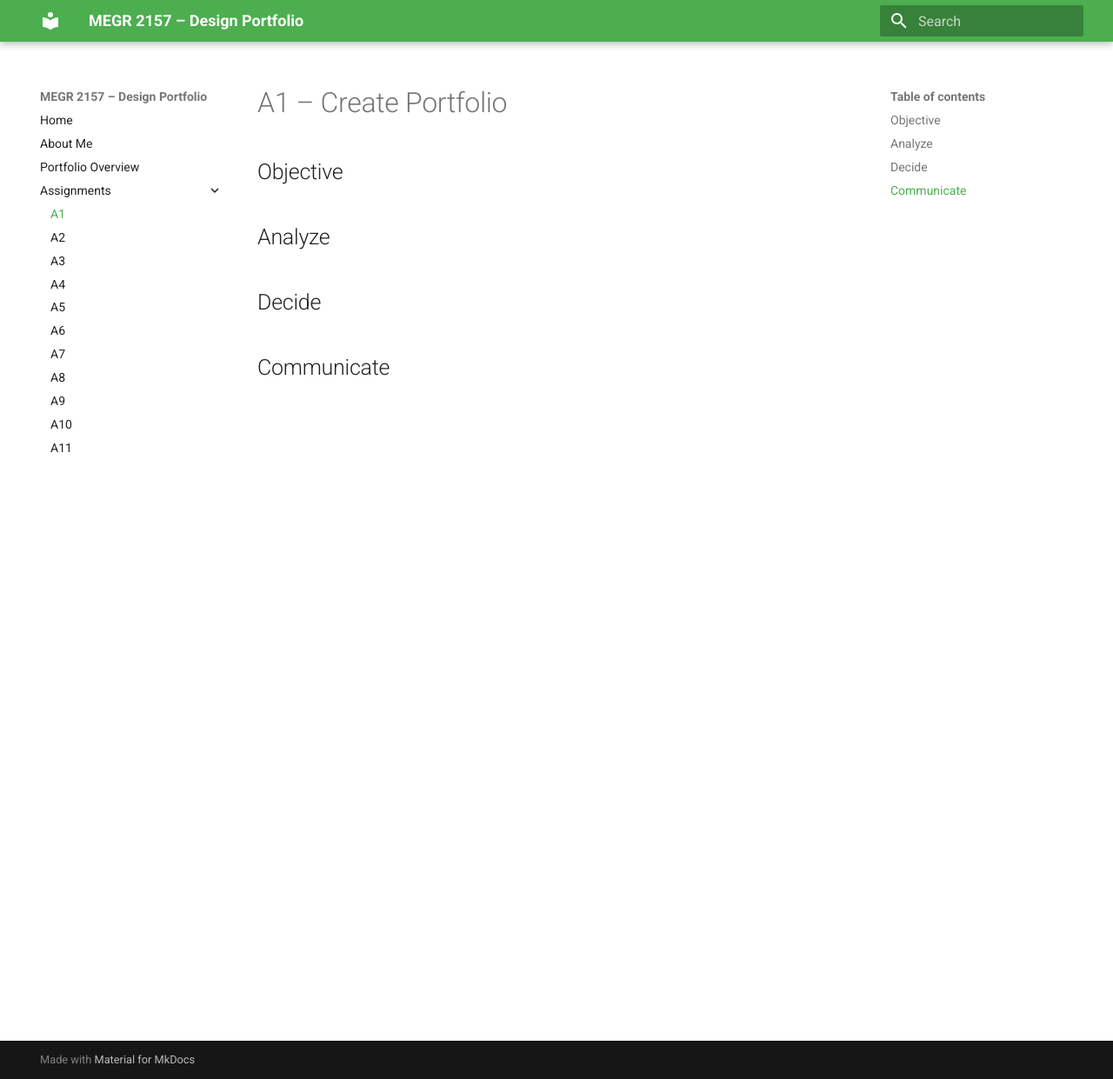
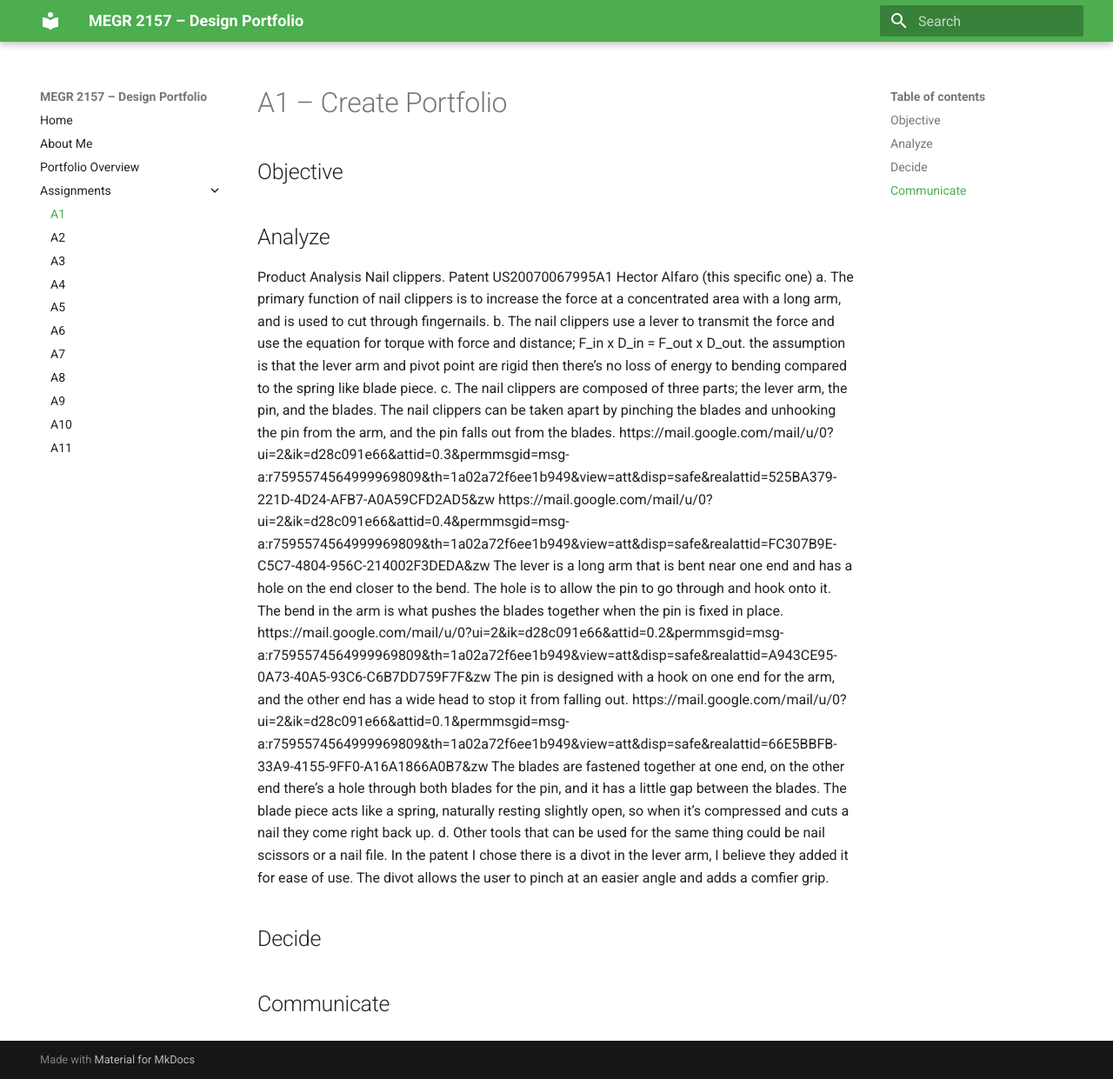
Before and after one commit to tmansou1/megr2157-portfolio, an MkDocs documentation site: the page built from docs/assignments/A01/index.md, in a window 1280 px wide and 1241 px high. Shown: the whole window at 87% size. Built offline with MkDocs 1.6.1 and Material for MkDocs 9.7.7, drawn with Linux system fonts in a browser that asks for light colours.

Commit message:
Update index.md

```diff
--- a/docs/assignments/A01/index.md
+++ b/docs/assignments/A01/index.md
@@ -4,6 +4,20 @@
 
 
 ## Analyze
+Product Analysis
+Nail clippers. Patent US20070067995A1 Hector Alfaro (this specific one)
+a. The primary function of nail clippers is to increase the force at a concentrated area with a long arm, and is used to cut through fingernails.
+b. The nail clippers use a lever to transmit the force and use the equation for torque with force and distance; F_in x D_in = F_out x D_out. the assumption is that the lever arm and pivot point are rigid then there’s no loss of energy to bending compared to the spring like blade piece.
+c. The nail clippers are composed of three parts; the lever arm, the pin, and the blades. The nail clippers can be taken apart by pinching the blades and unhooking the pin from the arm, and the pin falls out from the blades.
+https://mail.google.com/mail/u/0?ui=2&ik=d28c091e66&attid=0.3&permmsgid=msg-a:r7595574564999969809&th=1a02a72f6ee1b949&view=att&disp=safe&realattid=525BA379-221D-4D24-AFB7-A0A59CFD2AD5&zw
+https://mail.google.com/mail/u/0?ui=2&ik=d28c091e66&attid=0.4&permmsgid=msg-a:r7595574564999969809&th=1a02a72f6ee1b949&view=att&disp=safe&realattid=FC307B9E-C5C7-4804-956C-214002F3DEDA&zw
+The lever is a long arm that is bent near one end and has a hole on the end closer to the bend. The hole is to allow the pin to go through and hook onto it. The bend in the arm is what pushes the blades together when the pin is fixed in place.
+https://mail.google.com/mail/u/0?ui=2&ik=d28c091e66&attid=0.2&permmsgid=msg-a:r7595574564999969809&th=1a02a72f6ee1b949&view=att&disp=safe&realattid=A943CE95-0A73-40A5-93C6-C6B7DD759F7F&zw
+The pin is designed with a hook on one end for the arm, and the other end has a wide head to stop it from falling out.
+https://mail.google.com/mail/u/0?ui=2&ik=d28c091e66&attid=0.1&permmsgid=msg-a:r7595574564999969809&th=1a02a72f6ee1b949&view=att&disp=safe&realattid=66E5BBFB-33A9-4155-9FF0-A16A1866A0B7&zw
+The blades are fastened together at one end, on the other end there’s a hole through both blades for the pin, and it has a little gap between the blades. The blade piece acts like a spring, naturally resting slightly open, so when it’s compressed and cuts a nail they come right back up.
+d. Other tools that can be used for the same thing could be nail scissors or a nail file.
+In the patent I chose there is a divot in the lever arm, I believe they added it for ease of use. The divot allows the user to pinch at an easier angle and adds a comfier grip.
 
 
 ## Decide
```
